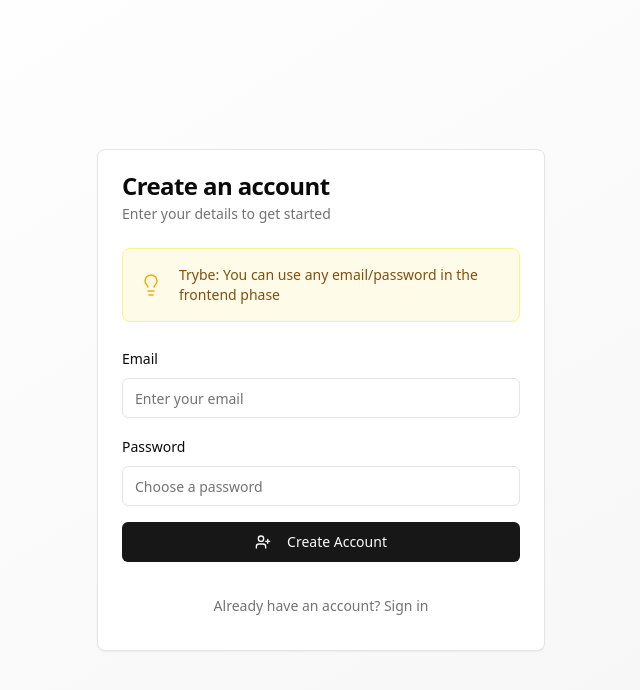
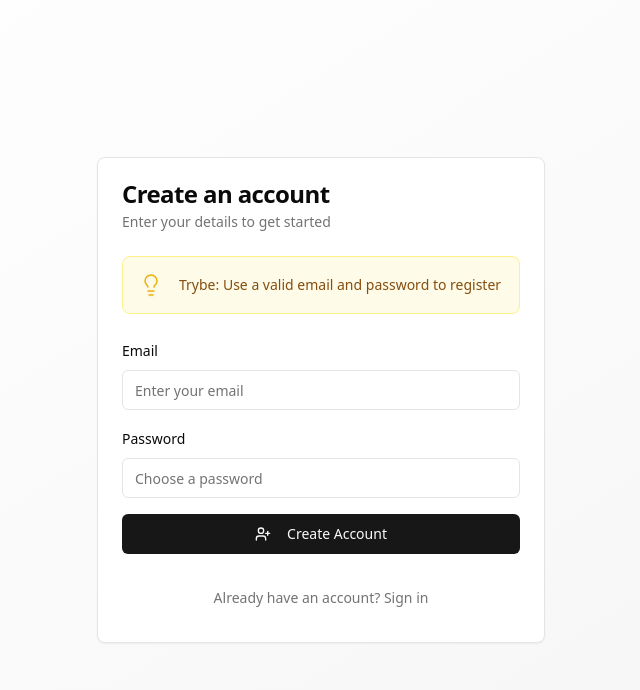
Before and after one commit to StateOfKenya/vybe-react, a React (Vite) app: page /register in a window 1280 px wide. Shown: the top 690 px of the page, without its empty margins (319-959 px from the left). Built offline with nearby package versions, Linux system fonts and the light colour scheme; no server answers.

Commit message:
Fix: Added appropriate response to login/registration

```diff
--- a/src/api/auth.ts
+++ b/src/api/auth.ts
@@ -8,11 +8,7 @@ import { getErrorMessage, logApiError } from "../utils/apiErrorHandler";
 export const login = async (email: string, password: string) => {
   try {
     const response = await api.post("/api/v1/auth/login", { email, password });
-    // Transform the response to match our application's expected format
-    return {
-      accessToken: response.data.access_token,
-      refreshToken: response.data.refresh_token
-    };
+    return response.data;
   } catch (error) {
     logApiError(error, "login");
     throw new Error(getErrorMessage(error));
--- a/src/contexts/AuthContext.tsx
+++ b/src/contexts/AuthContext.tsx
@@ -8,11 +8,16 @@ type User = {
   is_active: boolean;
 };
 
+type AuthResponse = {
+  success: boolean;
+  message: string;
+};
+
 type AuthContextType = {
   isAuthenticated: boolean;
   user: User | null;
-  login: (email: string, password: string) => Promise<void>;
-  register: (email: string, password: string) => Promise<void>;
+  login: (email: string, password: string) => Promise<AuthResponse>;
+  register: (email: string, password: string) => Promise<AuthResponse>;
   logout: () => void;
 };
 
@@ -27,46 +32,51 @@ export function AuthProvider({ children }: { children: ReactNode }) {
   const login = async (email: string, password: string) => {
     try {
       const response = await apiLogin(email, password);
-      if (response?.refreshToken || response?.accessToken) {
-        localStorage.setItem("refreshToken", response.refreshToken);
-        localStorage.setItem("accessToken", response.accessToken);
+      if (response.success) {
+        localStorage.setItem("refreshToken", response.data.refresh_token);
+        localStorage.setItem("accessToken", response.data.access_token);
         setIsAuthenticated(true);
 
-        // After successful login, fetch user data
         try {
           const userData = await getCurrentUser();
           setUser(userData);
         } catch (userError) {
           console.error("Failed to fetch user data after login:", userError);
         }
+        return { success: true, message: response.message };
       } else {
-        throw new Error('Login failed: Invalid response from server');
+        throw new Error(response.message || 'Login failed: Invalid response from server');
       }
     } catch (error) {
       localStorage.removeItem("refreshToken");
       localStorage.removeItem("accessToken");
       setIsAuthenticated(false);
       setUser(null);
-      throw new Error(error?.message || 'Login failed');
+      const errorMessage = error instanceof Error ? error.message : 'Login failed';
+      return { success: false, message: errorMessage };
     }
   };
 
   const register = async (email: string, password: string) => {
     try {
       const response = await apiRegister(email, password);
-      // After successful registration, we can set the user data
-      // but we don't automatically log them in
-      setUser({
-        id: response.id,
-        email: response.email,
-        is_active: response.is_active
-      });
+      if (response.success) {
+        setUser({
+          id: response.data.id,
+          email: response.data.email,
+          is_active: response.data.is_active
+        });
+        return { success: true, message: response.message };
+      } else {
+        throw new Error(response.message || 'Registration failed');
+      }
     } catch (error) {
       localStorage.removeItem("refreshToken");
       localStorage.removeItem("accessToken");
       setIsAuthenticated(false);
       setUser(null);
-      throw new Error(error?.message || 'Registration failed');
+      const errorMessage = error instanceof Error ? error.message : 'Registration failed';
+      return { success: false, message: errorMessage };
     }
   };
 
--- a/src/pages/Login.tsx
+++ b/src/pages/Login.tsx
@@ -27,31 +27,74 @@ type LoginForm = {
 
 export function Login() {
   const [loading, setLoading] = useState(false);
+  const [feedback, setFeedback] = useState<string>(
+    "Trybe: Enter your credentials to continue"
+  );
+  const [feedbackType, setFeedbackType] = useState<
+    "info" | "error" | "success" | "logging"
+  >("info");
+
   const { toast } = useToast();
   const { login } = useAuth();
   const navigate = useNavigate();
   const { register, handleSubmit } = useForm<LoginForm>();
 
   const onSubmit = async (data: LoginForm) => {
-    try {
-      setLoading(true);
-      await login(data.email, data.password);
+    setLoading(true);
+    setFeedback("Logging in...");
+    setFeedbackType("logging");
+    const response = await login(data.email, data.password);
+    setLoading(false);
+
+    if (response.success) {
+      setFeedback(response.message);
+      setFeedbackType("success");
       toast({
         title: "Success",
-        description: "Logged in successfully",
+        description: response.message,
       });
       navigate("/");
-    } catch (error) {
-      console.error("Login error:", error.message);
+    } else {
+      setFeedback(response.message);
+      setFeedbackType("error");
       toast({
         variant: "destructive",
         title: "Error",
-        description: error?.message,
+        description: response.message,
       });
-    } finally {
-      setLoading(false);
     }
   };
+
+  const alertConfig = {
+    info: {
+      variant: "default" as const,
+      className:
+        "mb-6 border-yellow-200 bg-yellow-50 dark:bg-yellow-950/30 dark:border-yellow-900/50 p-4",
+      iconClass:
+        "h-6 w-6 text-yellow-500 dark:text-yellow-400 flex-shrink-0 stroke-[1.5] filter drop-shadow-sm",
+      textClass: "text-yellow-800 dark:text-yellow-200 flex-1 min-w-0",
+    },
+    logging: {
+      variant: "default" as const,
+      className: "mb-4",
+      iconClass: "h-4 w-4",
+      textClass: "",
+    },
+    success: {
+      variant: "default" as const,
+      className: "mb-4",
+      iconClass: "h-4 w-4",
+      textClass: "",
+    },
+    error: {
+      variant: "destructive" as const,
+      className: "mb-4",
+      iconClass: "h-4 w-4",
+      textClass: "",
+    },
+  };
+
+  const currentAlertConfig = alertConfig[feedbackType];
 
   return (
     <div className="min-h-screen flex items-center justify-center bg-gradient-to-br from-background to-secondary p-4">
@@ -61,22 +104,17 @@ export function Login() {
           <CardDescription>Enter your credentials to continue</CardDescription>
         </CardHeader>
         <CardContent>
-          <Alert className="mb-6 border-yellow-200 bg-yellow-50 dark:bg-yellow-950/30 dark:border-yellow-900/50 p-4">
-            {/* trybe_mocked_data - DO NOT REMOVE THIS COMMENT */}
+          <Alert
+            variant={currentAlertConfig.variant}
+            className={currentAlertConfig.className}
+          >
             <div className="flex items-center space-x-4">
-              {/*trybe_mocked_data - DO NOT REMOVE THIS COMMENT */}
-              <LightbulbIcon className="h-6 w-6 text-yellow-500 dark:text-yellow-400 flex-shrink-0 stroke-[1.5] filter drop-shadow-sm" />
-              {/* trybe_mocked_data - DO NOT REMOVE THIS COMMENT */}
-              <AlertDescription className="text-yellow-800 dark:text-yellow-200 flex-1 min-w-0">
-                {/* trybe_mocked_data - DO NOT REMOVE THIS COMMENT */}
-                Trybe: You can use any email/password in the frontend phase
-                {/* trybe_mocked_data - DO NOT REMOVE THIS COMMENT */}
+              <LightbulbIcon className={currentAlertConfig.iconClass} />
+              <AlertDescription className={currentAlertConfig.textClass}>
+                {feedback}
               </AlertDescription>
-              {/* trybe_mocked_data - DO NOT REMOVE THIS COMMENT */}
             </div>
-            {/* trybe_mocked_data - DO NOT REMOVE THIS COMMENT */}
           </Alert>
-          {/* trybe_mocked_data - DO NOT REMOVE THIS COMMENT */}
           <form onSubmit={handleSubmit(onSubmit)} className="space-y-4">
             <div className="space-y-2">
               <Label htmlFor="email">Email</Label>
--- a/src/pages/Register.tsx
+++ b/src/pages/Register.tsx
@@ -27,6 +27,13 @@ type RegisterForm = {
 
 export function Register() {
   const [loading, setLoading] = useState(false);
+  const [feedback, setFeedback] = useState<string>(
+    "Trybe: Use a valid email and password to register"
+  );
+  const [feedbackType, setFeedbackType] = useState<
+    "info" | "error" | "success" | "registering"
+  >("info");
+
   const { toast } = useToast();
   const { register: registerUser } = useAuth();
   const navigate = useNavigate();
@@ -35,7 +42,11 @@ export function Register() {
   const onSubmit = async (data: RegisterForm) => {
     try {
       setLoading(true);
+      setFeedback("Creating account...");
+      setFeedbackType("registering");
       await registerUser(data.email, data.password);
+      setFeedback("Account created successfully. You can now log in.");
+      setFeedbackType("success");
       toast({
         title: "Success",
         description: "Account created successfully",
@@ -43,6 +54,8 @@ export function Register() {
       navigate("/login");
     } catch (error) {
       console.log("Register error:", error);
+      setFeedback(error?.message);
+      setFeedbackType("error");
       toast({
         variant: "destructive",
         title: "Error",
@@ -53,6 +66,37 @@ export function Register() {
     }
   };
 
+  const alertConfig = {
+    info: {
+      variant: "default" as const,
+      className:
+        "mb-6 border-yellow-200 bg-yellow-50 dark:bg-yellow-950/30 dark:border-yellow-900/50 p-4",
+      iconClass:
+        "h-6 w-6 text-yellow-500 dark:text-yellow-400 flex-shrink-0 stroke-[1.5] filter drop-shadow-sm",
+      textClass: "text-yellow-800 dark:text-yellow-200 flex-1 min-w-0",
+    },
+    registering: {
+      variant: "default" as const,
+      className: "mb-4",
+      iconClass: "h-4 w-4",
+      textClass: "",
+    },
+    success: {
+      variant: "default" as const,
+      className: "mb-4",
+      iconClass: "h-4 w-4",
+      textClass: "",
+    },
+    error: {
+      variant: "destructive" as const,
+      className: "mb-4",
+      iconClass: "h-4 w-4",
+      textClass: "",
+    },
+  };
+
+  const currentAlertConfig = alertConfig[feedbackType];
+
   return (
     <div className="min-h-screen flex items-center justify-center bg-gradient-to-br from-background to-secondary p-4">
       <Card className="w-full max-w-md">
@@ -61,22 +105,17 @@ export function Register() {
           <CardDescription>Enter your details to get started</CardDescription>
         </CardHeader>
         <CardContent>
-          <Alert className="mb-6 border-yellow-200 bg-yellow-50 dark:bg-yellow-950/30 dark:border-yellow-900/50 p-4">
-            {/* trybe_mocked_data - DO NOT REMOVE THIS COMMENT */}
+          <Alert
+            variant={currentAlertConfig.variant}
+            className={currentAlertConfig.className}
+          >
             <div className="flex items-center space-x-4">
-              {/* trybe_mocked_data - DO NOT REMOVE THIS COMMENT */}
-              <LightbulbIcon className="h-6 w-6 text-yellow-500 dark:text-yellow-400 flex-shrink-0 stroke-[1.5] filter drop-shadow-sm" />
-              {/* trybe_mocked_data - DO NOT REMOVE THIS COMMENT */}
-              <AlertDescription className="text-yellow-800 dark:text-yellow-200 flex-1 min-w-0">
-                {/* trybe_mocked_data - DO NOT REMOVE THIS COMMENT */}
-                Trybe: You can use any email/password in the frontend phase
-                {/* trybe_mocked_data - DO NOT REMOVE THIS COMMENT */}
+              <LightbulbIcon className={currentAlertConfig.iconClass} />
+              <AlertDescription className={currentAlertConfig.textClass}>
+                {feedback}
               </AlertDescription>
-              {/* trybe_mocked_data - DO NOT REMOVE THIS COMMENT */}
             </div>
-            {/* trybe_mocked_data - DO NOT REMOVE THIS COMMENT */}
           </Alert>
-          {/* trybe_mocked_data - DO NOT REMOVE THIS COMMENT */}
           <form onSubmit={handleSubmit(onSubmit)} className="space-y-4">
             <div className="space-y-2">
               <Label htmlFor="email">Email</Label>
```
